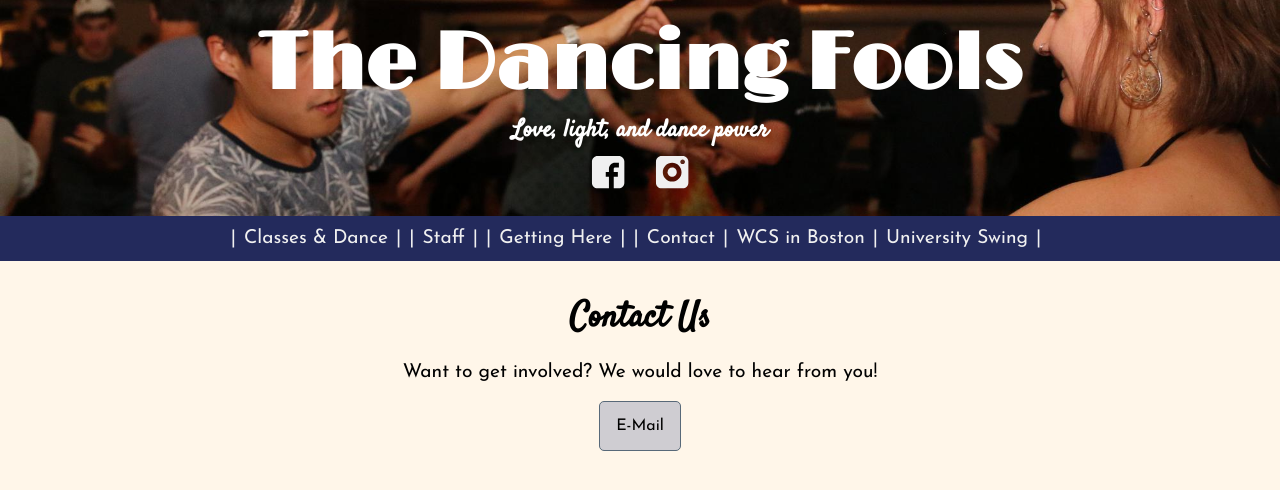
After one commit to davidhousedev/the_dancing_fools_and_feats, a Django app: page /contact in a window 1280 px wide. The commit adds this page. Shown: the top 490 px of the page. Run offline with Django 3.2, Linux system fonts and the light colour scheme.

Commit message:
feat: Create contact page

```diff
--- a/the_dancing_fools_and_feats/fools/static/fools/scss/partials/layout.scss
+++ b/the_dancing_fools_and_feats/fools/static/fools/scss/partials/layout.scss
@@ -290,6 +290,29 @@ main {
   }
 }
 
+// Layout for Contact Us page
+
+#main-contact {
+  display: grid;
+  justify-items: center;
+  justify-content: center;
+  grid-template-areas:
+    'contact-us';
+
+  section {
+    display: inherit;
+    justify-items: inherit;
+  }
+
+  section:last-of-type {
+    margin-bottom: 0;
+  }
+}
+
+.section__contact_us {
+  grid-area: contact-us;
+}
+
 // Responsive iframe css found here:
 // https://benmarshall.me/responsive-iframes/
 .window__container {
--- /dev/null
+++ b/the_dancing_fools_and_feats/fools/templates/fools/pages/contact.html
@@ -0,0 +1,17 @@
+{% extends 'fools/base.html' %}
+
+{% block header %}
+    <title>Contact Us</title>
+{% endblock %}
+
+{% block content %}
+    <main id="main-contact">
+        <section class="section__contact_us">
+            <h2>Contact Us</h2>
+            <p>
+                Want to get involved? We would love to hear from you!
+            </p>
+            <a href="mailto:thedancingfools@gmail.com" class="btn">E-Mail</a>
+        </section>
+    </main>
+{% endblock %}
--- a/the_dancing_fools_and_feats/fools/templates/fools/partials/navigation.html
+++ b/the_dancing_fools_and_feats/fools/templates/fools/partials/navigation.html
@@ -9,7 +9,9 @@
         <a href="{% url 'fools-getting-here' %}">
             <li>Getting Here</li>
         </a>
-        <li>Contact</li>
+        <a href="{% url 'fools-contact' %}">
+            <li>Contact</li>
+        </a>
         <li>WCS in Boston</li>
         <li>University Swing</li>
     </ul>
--- a/the_dancing_fools_and_feats/fools/urls.py
+++ b/the_dancing_fools_and_feats/fools/urls.py
@@ -11,6 +11,9 @@ urlpatterns = [
     path('getting_here',
          views.GettingHereView.as_view(),
          name='fools-getting-here'),
+    path('contact',
+          views.ContactView.as_view(),
+          name='fools-contact'),
     path('',
          views.IndexView.as_view(),
          name='fools-index')
--- a/the_dancing_fools_and_feats/fools/views.py
+++ b/the_dancing_fools_and_feats/fools/views.py
@@ -58,3 +58,7 @@ class StaffView(TemplateView):
 
 class GettingHereView(TemplateView, GoogleMapContext):
     template_name = 'fools/pages/getting_here.html'
+
+
+class ContactView(TemplateView):
+    template_name = 'fools/pages/contact.html'
```
Also changed, not shown: the_dancing_fools_and_feats/fools/static/fools/css/main-styles.css.
